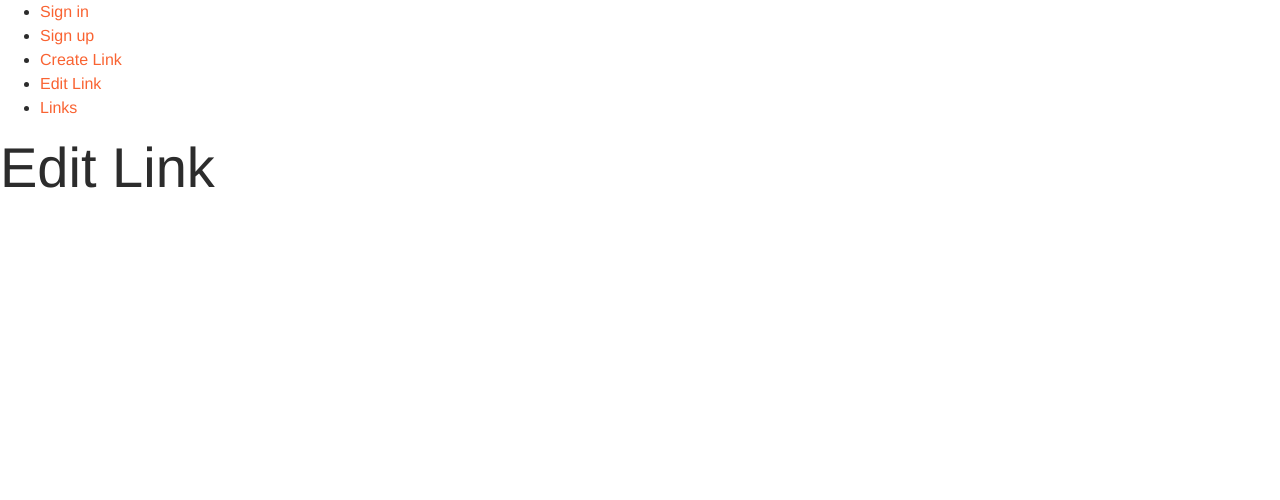
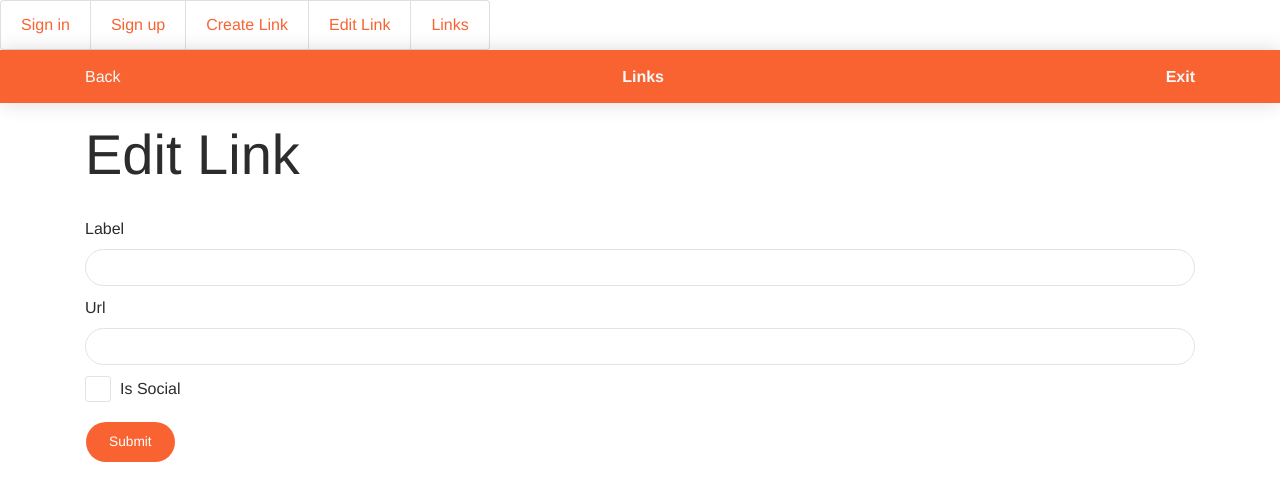
Before and after one commit to williamkoller/link-manager, a React (Create React App) app in the folder frontend/: page /manager/links/edit in a window 1280 px wide. Shown: the top 500 px of the page. Built offline with nearby package versions, Linux system fonts and the light colour scheme.

Commit message:
feat: add pages home

```diff
--- a/frontend/src/App.js
+++ b/frontend/src/App.js
@@ -1,29 +1,31 @@
 import React from 'react'
 import { BrowserRouter, Switch, Route, Link } from 'react-router-dom'
+import Home from './Screens/Home'
 import SignIn from './Screens/SignIn'
 import SignUp from './Screens/SignUp'
 import Links from './Screens/Manager/Links'
 import Create from './Screens/Manager/Create'
+import Edit from './Screens/Manager/Edit'
 const App = () => {
   return (
     <BrowserRouter>
       <div>
         <nav>
-        <ul>
-          <li><Link to="/sign-in">Sign in</Link></li>
-          <li><Link to="/sign-up">Sign up</Link></li>
-          <li><Link to="/manager/links/create">Create Link</Link></li>
-          <li><Link to="/manager/links/edit">Edit Link</Link></li>
-          <li><Link to="/manager/links">Links</Link></li>
+          <ul className="list-group list-group-horizontal">
+            <li className="list-group-item"><Link to="/sign-in">Sign in</Link></li>
+            <li className="list-group-item"><Link to="/sign-up">Sign up</Link></li>
+            <li className="list-group-item"><Link to="/manager/links/create">Create Link</Link></li>
+            <li className="list-group-item"><Link to="/manager/links/edit">Edit Link</Link></li>
+            <li className="list-group-item"><Link to="/manager/links">Links</Link></li>
           </ul>
         </nav>
         <Switch>
           <Route path="/sign-in"><SignIn /></Route>
           <Route path="/sign-up"><SignUp /></Route>
           <Route path="/manager/links/create"><Create /></Route>
-        <Route path="/manager/links/edit"><h1>Edit Link</h1></Route>
+          <Route path="/manager/links/edit"><Edit /></Route>
           <Route path="/manager/links"><Links /></Route>
-        <Route path="/"><h1>Home</h1></Route>
+          <Route path="/"><Home /></Route>
         </Switch>
       </div>
     </BrowserRouter>
--- /dev/null
+++ b/frontend/src/Screens/Home/index.js
@@ -0,0 +1,8 @@
+import React from 'react'
+import { Redirect } from 'react-router-dom'
+
+const Home = () => {
+  return <Redirect to="/sign-in" />
+}
+
+export default Home
--- /dev/null
+++ b/frontend/src/Screens/Manager/Edit/index.js
@@ -0,0 +1,34 @@
+import React from 'react'
+import Layout from '../../Layout/Manager'
+
+const Edit = () => {
+  return (
+    <Layout>
+      <h1>Edit Link</h1>
+      <div>
+        <form action="">
+          <div className="form-group">
+            <label >Label</label>
+            <input type="text" className="form-control" />
+          </div>
+          <div className="form-group">
+            <label >Url</label>
+            <input type="text" className="form-control" />
+          </div>
+          <div className="form-group form-check">
+            <label className="form-check-label">
+              <input type="checkbox" name="isSocial" />
+              <span className="form-check-sign"></span>
+                Is Social
+              </label>
+          </div>
+          <div>
+            <button className="btn btn-primary btn-round">Submit</button>
+          </div>
+        </form>
+      </div>
+    </Layout>
+  )
+}
+
+export default Edit
```
Lines whose indentation alone changed are shown as unchanged.
